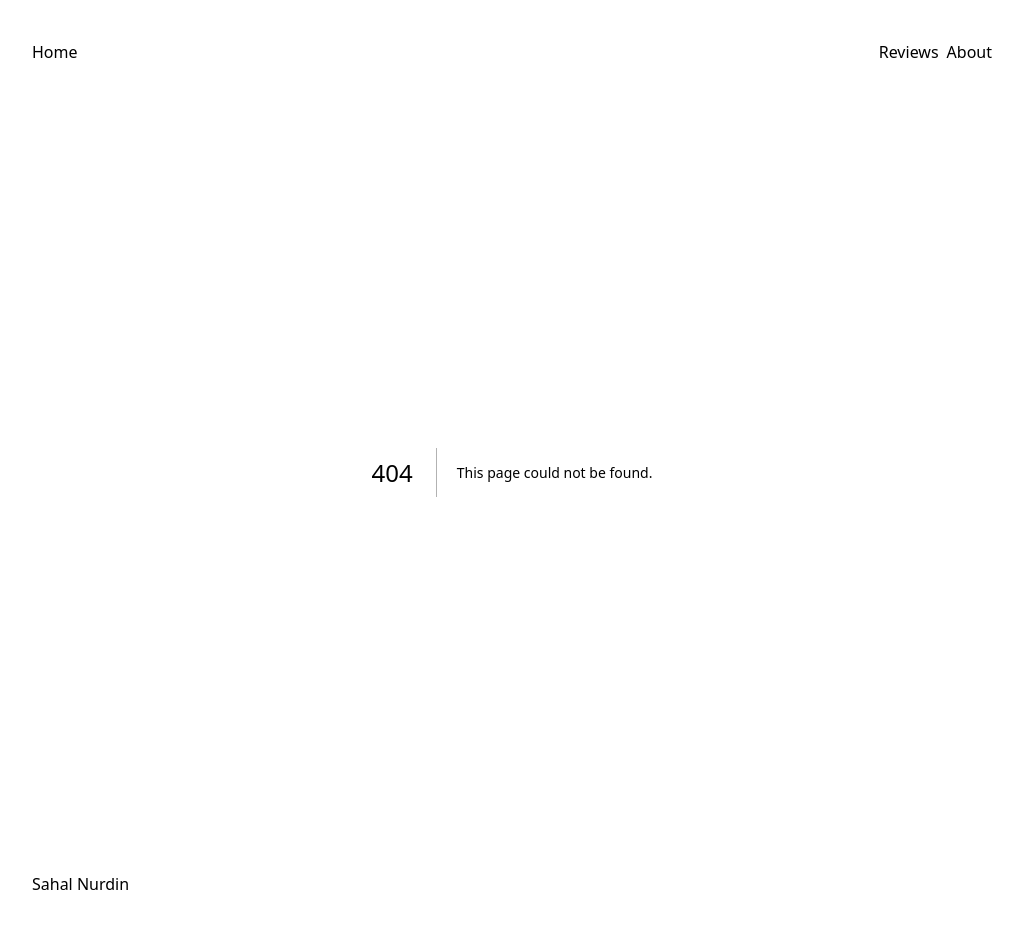
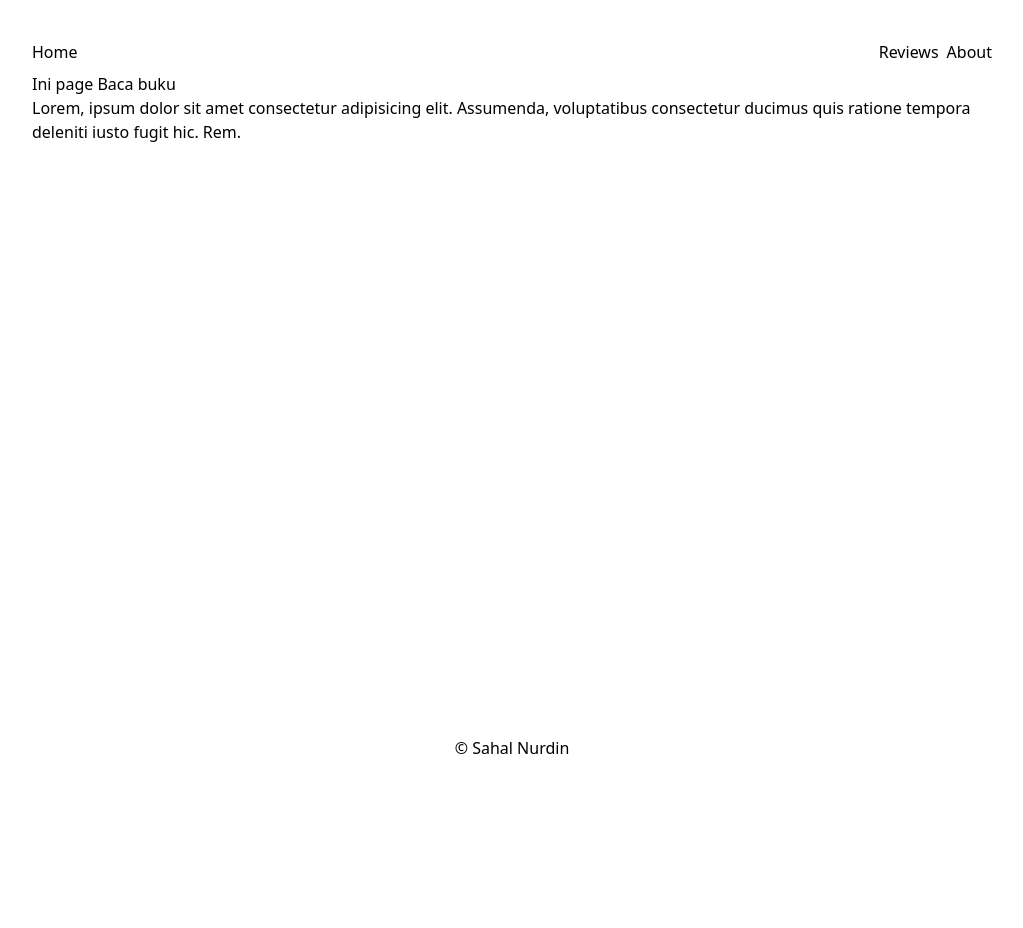
Before and after one commit to SahalN/sahalcg-reviews, a Next.js app: page /reviews/baca-buku in a window 1280 px wide. Before the commit this address had no page. Shown: the top 928 px of the page, without its empty margins (128-1151 px from the left). After the commit the page ends 800 px from the top, so only its background shows below. Built offline with nearby package versions, Linux system fonts and the light colour scheme.

Commit message:
add tailwind js

```diff
--- a/app/layout.jsx
+++ b/app/layout.jsx
@@ -17,13 +17,15 @@ export default function RootLayout({ children }) {
                 <Link href='/reviews'>Reviews</Link>
               </li>
               <li>
-                <Link href='/about'>About</Link>
+                <Link href='/about' prefetch={false}>
+                  About
+                </Link>
               </li>
             </ul>
           </nav>
         </header>
-        <main className='mt-2'>{children}</main>
-        <footer>Sahal Nurdin</footer>
+        <main className='mt-2 grow '>{children}</main>
+        <footer className='text-center'>&copy; Sahal Nurdin</footer>
       </body>
     </html>
   );
--- /dev/null
+++ b/app/reviews/baca-buku/page.jsx
@@ -0,0 +1,14 @@
+/** @format */
+
+export default function BacaBukuPage() {
+  return (
+    <>
+      <h1>Ini page Baca buku</h1>
+      <p>
+        Lorem, ipsum dolor sit amet consectetur adipisicing elit. Assumenda,
+        voluptatibus consectetur ducimus quis ratione tempora deleniti iusto
+        fugit hic. Rem.
+      </p>
+    </>
+  );
+}
--- a/app/reviews/page.jsx
+++ b/app/reviews/page.jsx
@@ -1,5 +1,16 @@
 /** @format */
 
+import Link from "next/link";
+
 export default function ReviewsPage() {
-  return <h1>Hello reviews</h1>;
+  return (
+    <>
+      <h1>Hello reviews</h1>
+      <ul>
+        <li>
+          <h1>Page Reviews</h1>
+        </li>
+      </ul>
+    </>
+  );
 }
```
